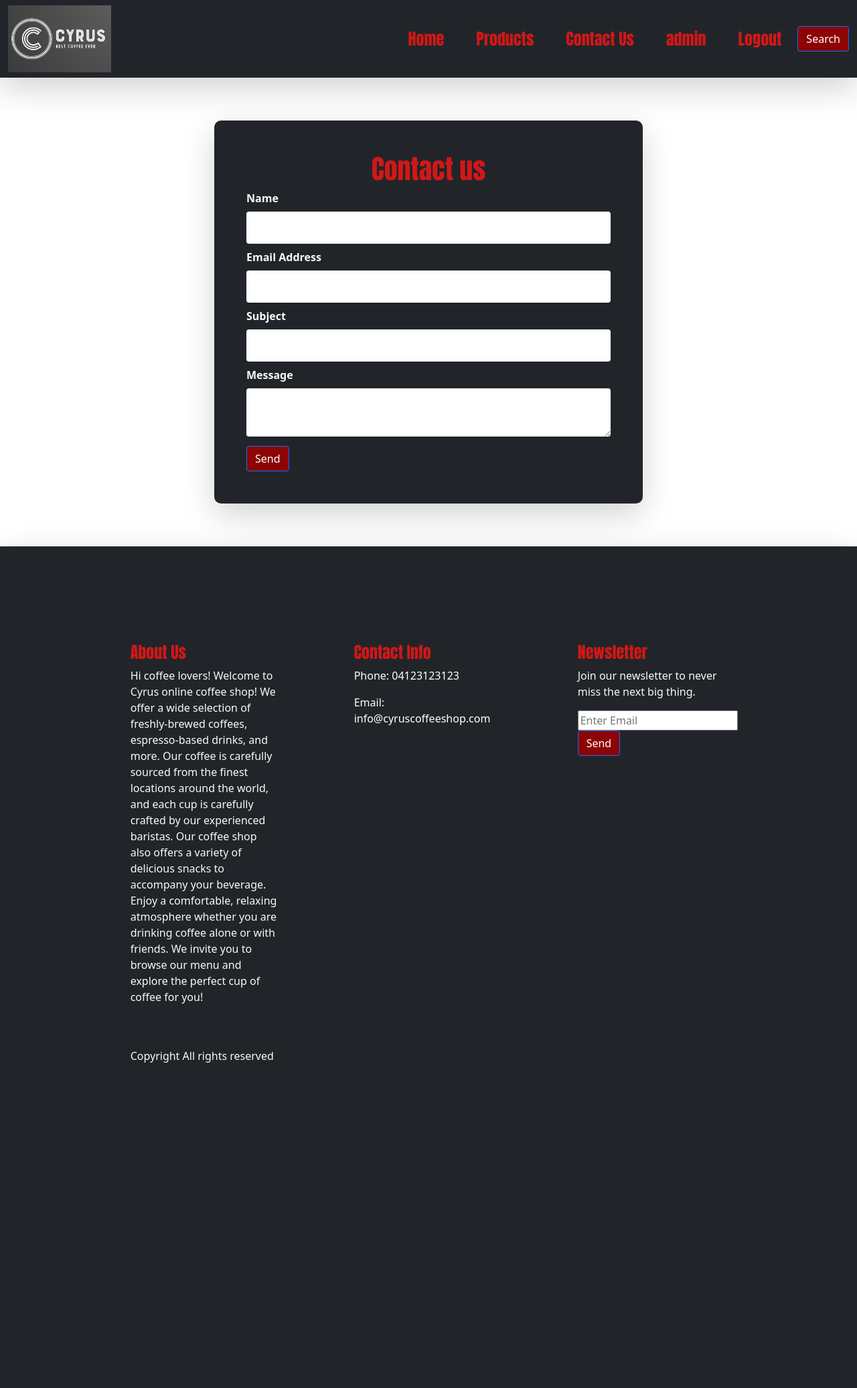
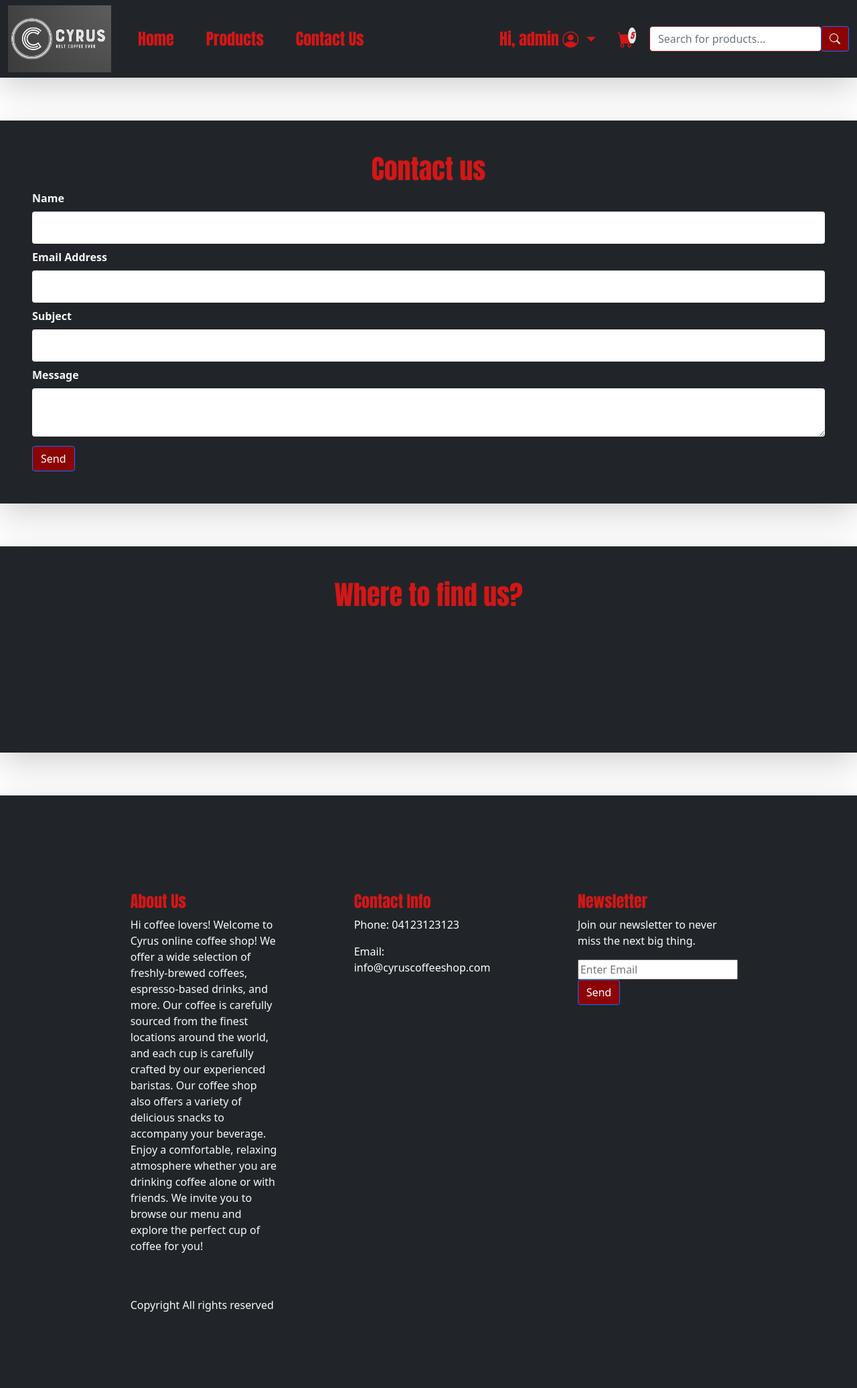
Before and after one commit to cyrusnguyen/Coffee-Shop, a Flask app: page /contact-us in a window 1280 px wide. Shown: the whole page at 67% size. Before the commit the page ends 1587 px from the top, so only its background shows below. Run offline with Flask 2, Linux system fonts and the light colour scheme; a user stored in the database is signed in; some libraries are stand-ins or nearby versions; some web fonts are replaced; grey boxes are pictures that could not be loaded.

Commit message:
Add cart and Update nav bar

```diff
--- a/website/static/CSS/style.css
+++ b/website/static/CSS/style.css
@@ -179,8 +179,17 @@ div.form-field-contact-input {
         object-fit: cover;
     }
 }
-
-
+.bi-cart-fill:after{
+    content:attr(value);
+    font-size:12px;
+    background: white;
+    border-radius:50%;
+    padding:3px;
+    position:relative;
+    left:-8px;
+    top:-10px;
+    opacity:0.9;
+    }
 
 
 .page-section {
--- a/website/templates/base.html
+++ b/website/templates/base.html
@@ -13,7 +13,9 @@
     <link href="https://cdn.jsdelivr.net/npm/bootstrap@5.0.2/dist/css/bootstrap.min.css" rel="stylesheet"
         integrity="sha384-EVSTQN3/azprG1Anm3QDgpJLIm9Nao0Yz1ztcQTwFspd3yD65VohhpuuCOmLASjC" crossorigin="anonymous">
 
+    <link rel="stylesheet" href="https://cdn.jsdelivr.net/npm/bootstrap-icons@1.3.0/font/bootstrap-icons.css">
     <link rel="stylesheet" href="{{'../static/CSS/style.css'}}" />
+
 
     <title>Cyrus Coffee Shop</title>
 </head>
@@ -21,24 +23,28 @@
 <body>
     <!-- header -->
     <header>
-
+        <!-- Navbar -->
         <nav class="navbar navbar-expand-md navbar-dark bg-dark shadow-lg">
+            <!-- Container wrapper -->
             <div class="container-fluid">
+            <!-- Navbar brand -->
+            <!-- LOGO -->
             <div>
-
                 <a class="navbar-brand" href="{{ url_for('main.index') }}"><img
                         src="{{'../static/img/' + 'logo.png'}}" height="100" /></a>
 
             </div>
 
-
-
-                <button class="navbar-toggler" type="button" data-bs-toggle="collapse" data-bs-target="#mynavbar">
+            <!-- Toggle button -->
+            <button class="navbar-toggler" type="button" data-bs-toggle="collapse" data-bs-target="#navbarSupportedContent">
                 <span class="navbar-toggler-icon"></span>
             </button>
 
-                <div class="collapse navbar-collapse" id="mynavbar">
-                    <ul class="navbar-nav ms-auto">
+            <!-- Collapsible wrapper -->
+            <div class="collapse navbar-collapse" id="navbarSupportedContent">
+
+                <ul class="navbar-nav me-auto mb-2 mb-lg-0">
+                    <!-- Link -->
                     <li class="nav-item mx-3">
                         <a class="nav-link" href="{{ url_for('main.index') }}">Home</a>
                     </li>
@@ -48,87 +54,78 @@
                     <li class="nav-item mx-3">
                         <a class="nav-link" href="{{ url_for('main.contact_us') }}">Contact Us</a>
                     </li>
+
+                  </ul>
+
+
+                <!-- Icons -->
+                <ul class="navbar-nav d-flex flex-row me-1">
+
+
+
                     {% if current_user.is_authenticated %}
-                        <li class="nav-item mx-3">
-                            <a class="nav-link" href="{{ url_for('main.user_history') }}">{{ current_user.name }}</a>
+                    <li class="nav-item dropdown me-3">
+                        <a
+                          class="nav-link dropdown-toggle"
+                          href="#"
+                          id="navbarDropdown"
+                          role="button"
+                          data-bs-toggle="dropdown"
+                          aria-expanded="false"
+                        >
+                        Hi, {{ current_user.name }} <i class="bi bi-person-circle"></i>
+                        </a>
+                        <ul class="dropdown-menu bg-dark" aria-labelledby="navbarDropdown">
+                            <li class="dropdown-item">
+                                <a class="nav-link" href="{{ url_for('auth.logout') }}"><i class="bi bi-person-check"> Profile</i></a>
                             </li>
-                        <li class="nav-item mx-3">
-                            <a class="nav-item nav-link" href="{{ url_for('auth.logout') }}">Logout</a>
+                            <li class="dropdown-item">
+                                <a class="nav-link" href="{{ url_for('auth.logout') }}"><i class="bi bi-box-arrow-right"> Log out</i></a>
                             </li>
+
+                        </ul>
+                    </li>
+
+                    <li class="nav-item me-3 me-lg-0">
+                        <a class="nav-link" href="#"><i class="bi bi-cart-fill" style="font-size:24px" value=5></i></a>
+                    </li>
+
                     {% else %}
-                        <li class="nav-item mx-3">
-                            <a class="nav-item nav-link" href="{{ url_for('auth.login') }}">Log In</a>
+                    <li class="nav-item me-1">
+                        <a type="button" class="btn btn-primary nav-item" href="{{ url_for('auth.register') }}">Sign up</a>
                     </li>
-                        <!-- <li class="nav-item mx-3">
-                            <a class="nav-item nav-link" href="{{ url_for('auth.register') }}">Register</a>
-                        </li> -->
+                    <li class="nav-item me-1">
+                        <a type="button" class="btn btn-primary nav-item" href="{{ url_for('auth.login') }}">Log In</a>
+                    </li>
+
                     {% endif %}
 
-                    </ul>
-                    <div class="a-search">
-
-                        <button type="button" class="btn btn-primary" data-bs-toggle="modal" data-bs-target="#myModal">
-                            Search
-                        </button>
-
-                        <!-- The Modal -->
-                        <div class="modal" id="myModal">
-                            <div class="modal-dialog modal-dialog-scrollable">
-                                <div class="modal-content">
-
-                                    <!-- Modal Header -->
-                                    <div class="modal-header mx-auto">
-                                        <h2>Search</h2>
-                                    </div>
 
 
-                        <!-- Modal body -->
-                        <div class="container">
-                            <div class="row d-grid justify-content-center g-3">
-                                <form class="form-inline d-flex flex-nowrap"
-                                    action="{{url_for('main.search')}}">
-                                    <input type="text" name="search"
-                                        class="form-control flex-grow-1 my-1 mr-sm-2" id="SearchForm">
-                                    <button type="submit"
-                                        class="flex-shrink-1 btn btn-primary my-1">Submit</button>
-                                </form>
-                                <form class="col-12 form-floating" id="filterStyle"
-                                    action="{{url_for('main.filterStyle')}}">
-                                    <select class="form-select" form="filterStyle" name="filterStyle">
-                                        <option>Salsa</option>
-                                        <option>Bachata</option>
-                                        <option>Kizumba</option>
-                                        <option>Zouk</option>
-                                    </select>
-                                    <label for="cname">Dancing Style</label>
-                                    <button type="submit"
-                                        class="flex-shrink-1 btn btn-primary my-1">Submit</button>
-                                </form>
-                                <form class="col-12 form-floating mb-5" id="filterStatus"
-                                    action="{{url_for('main.filterStatus')}}">
-                                    <select class="form-select" form="filterStatus" name="filterStatus">
-                                        <option>Open</option>
-                                        <option>Sold Out</option>
-                                        <option>Unpublished</option>
-                                        <option>Cancelled</option>
-                                    </select>
-                                    <label for="cname">Status</label>
-                                    <button type="submit"
-                                        class="flex-shrink-1 btn btn-primary my-1">Submit</button>
+                </ul>
+                <!-- Search -->
+                <form class="w-auto mt-3">
+                    <div class="input-group">
+                        <div class="form-outline">
+                          <input type="search" id="form1" class="form-control" placeholder="Search for products..."/>
+
+                        </div>
+                        <span><button type="button" class="btn btn-primary">
+                            <i class="bi bi-search"></i>
+                        </button></span>
+                      </div>
                 </form>
             </div>
             </div>
+            <!-- Container wrapper -->
+        </nav>
 
 
-                                </div>
-                            </div>
-                        </div>
-                    </div>
-                </div>
-            </div>
 
 
-        </nav>
+
+
+
         {% block header %}
         {% endblock %}
     </header>
@@ -194,11 +191,14 @@
         </footer>
     </section>
 
+
+    <script src="https://cdn.jsdelivr.net/npm/jquery@3.5.1/dist/jquery.slim.min.js" integrity="sha384-DfXdz2htPH0lsSSs5nCTpuj/zy4C+OGpamoFVy38MVBnE+IbbVYUew+OrCXaRkfj" crossorigin="anonymous"></script>
+    <script src="https://cdn.jsdelivr.net/npm/bootstrap@4.6.1/dist/js/bootstrap.bundle.min.js" integrity="sha384-fQybjgWLrvvRgtW6bFlB7jaZrFsaBXjsOMm/tB9LTS58ONXgqbR9W8oWht/amnpF" crossorigin="anonymous"></script>
+
         <!-- Option 1: Bootstrap Bundle with Popper -->
     <script src="https://cdn.jsdelivr.net/npm/bootstrap@5.0.2/dist/js/bootstrap.bundle.min.js"
     integrity="sha384-MrcW6ZMFYlzcLA8Nl+NtUVF0sA7MsXsP1UyJoMp4YLEuNSfAP+JcXn/tWtIaxVXM"
     crossorigin="anonymous"></script>
-
 </body>
 
 </html>
--- a/website/templates/contact_us.html
+++ b/website/templates/contact_us.html
@@ -10,7 +10,7 @@
 <head>
 	<title>Contact Us</title>
 	<style>
-		form {
+		form .page-section{
 			padding: 20px;
 			border-radius: 10px;
 			box-shadow: 0 0 10px #d9d9d9;
@@ -18,7 +18,7 @@
 			margin: auto;
 			margin-top: 50px;
 		}
-		input[type=text], textarea {
+		.page-section input[type=text], .page-section textarea {
 			width: 100%;
 			padding: 12px 20px;
 			margin: 8px 0;
@@ -54,6 +54,13 @@
 		{{ form.submit(class="btn btn-primary text-center") }}
 	</form>
 
-
+	<div class="page-section bg-dark text-dark p-5 shadow-lg text-center">
+		<h1 class="text-center">Where to find us?</h1>
+		<iframe class="img-fluid"
+		src="https://www.google.com/maps/embed/v1/place?key=AIzaSyADqWzreZxiYu7PKLxafDECv0ZH793mdbM
+		&q=Brisbane"
+			width="700" height="450" style="border:0;" allowfullscreen="" loading="lazy"
+			referrerpolicy="no-referrer-when-downgrade"></iframe>
+	</div>
 </body>
 {% endblock %}
```
Lines whose indentation alone changed are shown as unchanged.
